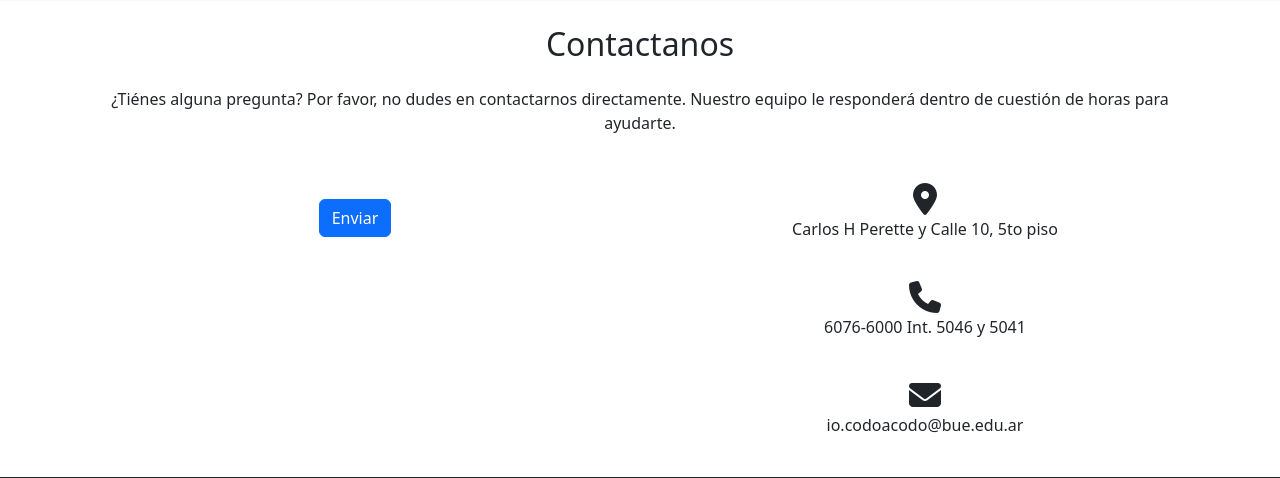
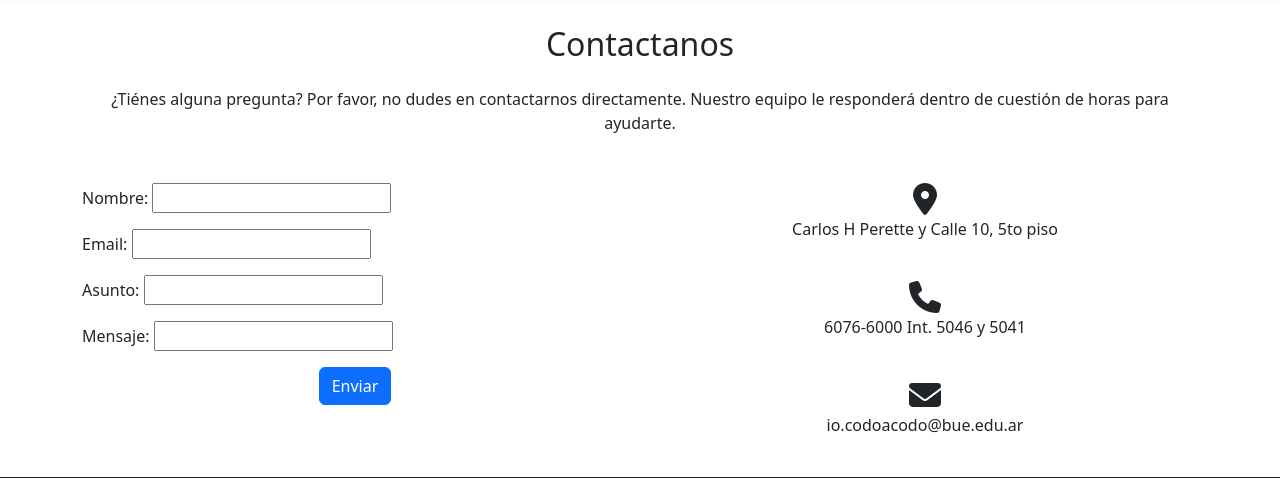
Before and after one commit to broko-de/proyecto_22818, a Django app: page / in a window 1280 px wide. Shown: the part 941-1419 px from the top of the page. Run offline with Django 3.2, Linux system fonts and the light colour scheme; some libraries are stand-ins or nearby versions.

Commit message:
Clase 16: Formularios de Django Introducción

```diff
--- /dev/null
+++ b/cac/forms.py
@@ -0,0 +1,7 @@
+from django import forms
+
+class ContactoForm(forms.Form):
+    nombre = forms.CharField(label='Nombre')
+    email = forms.EmailField(label='Email',max_length=150)
+    asunto = forms.CharField(label='Asunto',required=False)
+    mensaje = forms.CharField(label='Mensaje',required=False)
--- a/cac/views.py
+++ b/cac/views.py
@@ -5,6 +5,8 @@ from django.http import HttpResponse, JsonResponse
 from django.urls import reverse
 
 from django.template import loader
+
+from cac.forms import ContactoForm
 
 # Create your views here.
 def index(request):
@@ -25,7 +27,19 @@ def index(request):
             'categoria':'Analisis de datos'
         },
     ]
-    return render(request,'cac/publica/index.html',{'cursos':listado_cursos})
+    mensaje= None
+    if(request.method == 'POST'):
+        contacto_form = ContactoForm(request.POST)
+        #deberia agregar las acciones que necesito hacer
+        mensaje= 'Hemos recibido tus datos, muchas gracias'
+    else:
+        contacto_form = ContactoForm()
+
+    return render(request,'cac/publica/index.html',
+                {'cursos':listado_cursos,
+                'contacto_form':contacto_form,
+                'mensaje':mensaje
+                })
 
 
 def quienes_somos(request):
--- a/templates/cac/publica/base.html
+++ b/templates/cac/publica/base.html
@@ -16,7 +16,7 @@
     integrity="sha384-gH2yIJqKdNHPEq0n4Mqa/HGKIhSkIHeL5AyhkYV8i59U5AR6csBvApHHNl/vI1Bx" crossorigin="anonymous">
 
     {% load static %}
-    <link rel="stylesheet" href="{% static '/cac/publica/css/style.css'%}">
+    <link rel="stylesheet" href="{% static '/cac/publica/css/style.css'%}?v={% now 'U' %}">
 
     {% block css %}{% endblock css %}
 </head>
--- a/templates/cac/publica/index.html
+++ b/templates/cac/publica/index.html
@@ -72,13 +72,31 @@
 
         <!--Grid column-->
             <div class="col-md-6 mb-md-0 mb-6">
-                <form id="contact-form" name="contact-form" action="#" method="POST">
-                {% csrf_token %}
+                {% if mensaje %}
+                    <div class="alert alert-success" role="alert">
+                        {{mensaje}}
+                    </div>
+                {% endif %}
+                <form id="contact-form" name="contact-form" action="{% url 'inicio' %}" method="POST">
+                    {% csrf_token %}
+
+                    {% comment %} {{ contacto_form }} {% endcomment %}
+                    {% comment %} <table>
+                        {{ contacto_form.as_table }}
+                    </table> {% endcomment %}
+
+                    {% comment %} <ul>
+                        {{ contacto_form.as_ul }}
+                    </ul> {% endcomment %}
+
+                    {{ contacto_form.as_p }}
+
+                    <div class="text-center text-md-left mt-3">
+                        <button class="btn btn-primary" type="submit">Enviar</button>
+                    </div>
                 </form>
 
-                <div class="text-center text-md-left mt-3">
-                    <button class="btn btn-primary" onclick="document.getElementById('contact-form').submit();">Enviar</button>
-                </div>
+
                 <div class="status"></div>
             </div>
         <!--Grid column-->
```
